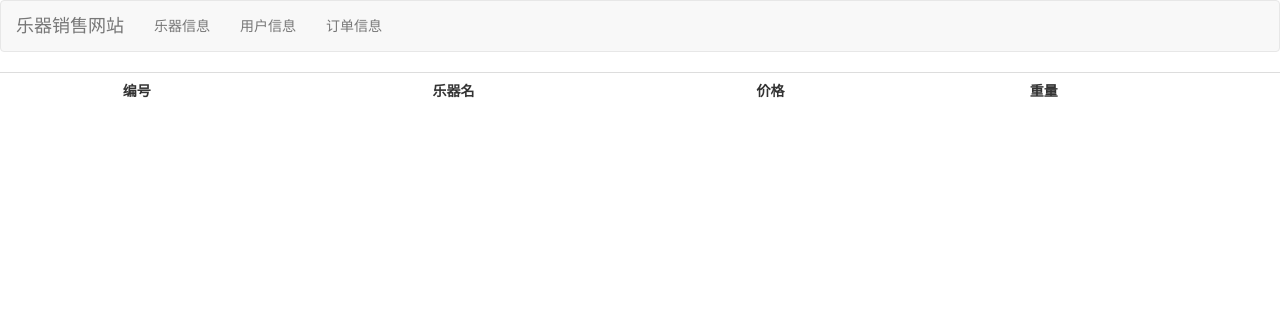
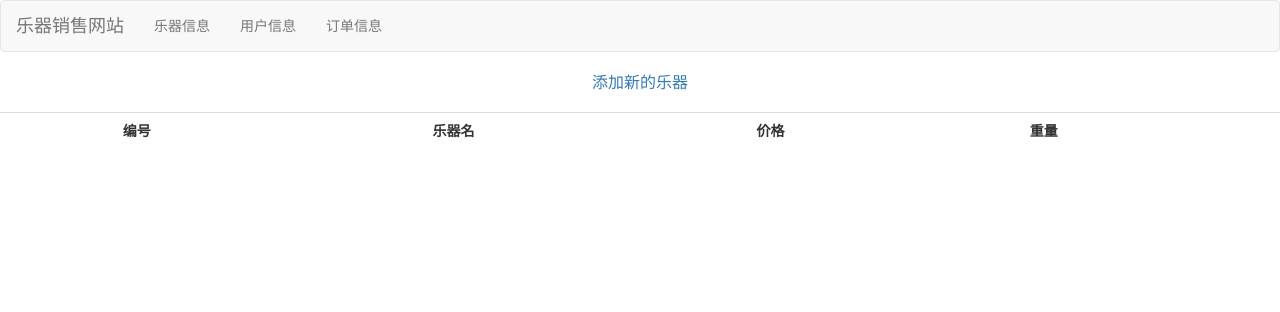
Before and after one commit to Huangyunbo1996/WebOrder, a Flask app: page /admin in a window 1280 px wide. Shown: the top 312 px of the page. Run offline with Flask 2, Linux system fonts and the light colour scheme; the visitor is signed in with stand-in values (Sample User, id 1); data that the repository does not hold is empty; some libraries are stand-ins or nearby versions.

Commit message:
upgrade css style

```diff
--- a/app/static/styles.css
+++ b/app/static/styles.css
@@ -1,3 +1,11 @@
+div.page-header{
+    text-align: center;
+}
 div.mytable th,td{
     text-align: center;
 }
+div.add-instrument{
+    font-size: 16px;
+    text-align: center;
+    height: 40px;
+}
--- a/app/templates/admin.html
+++ b/app/templates/admin.html
@@ -24,6 +24,9 @@
 </nav>
 {% endblock %}
 {% block content %}
+<div class="add-instrument">
+<a href="{{url_for('main.addInstrument')}}">添加新的乐器</a>
+</div>
 <div class="mytable">
     <table class="table">
         <tr>
--- a/app/templates/adminLogin.html
+++ b/app/templates/adminLogin.html
@@ -7,7 +7,7 @@
 <div class="page-header">
     <h2>管理员登陆</h2>
 </div>
-<div class="col-md-4">
+<div class="col-md-4 col-md-offset-4">
     {% if flag %}
     <h3 style="color:red;">账号或密码错误。</h3>
     {% endif %}
--- a/app/templates/instrumentEdit.html
+++ b/app/templates/instrumentEdit.html
@@ -5,9 +5,9 @@
 <div class="page-header">
     <h2>乐器信息编辑</h2>
 </div>
-<div class="col-md-4">
+<div class="col-md-4 col-md-offset-4">
     {% if edit_flag %}
-    <h3 style="color:red;">修改信息时发生严重错误，具体信息请看日志。</h3>
+    <h3 style="color:red;">修改信息时发生严重错误，具体信息请查看日志。</h3>
     {% endif %}
     {{ wtf.quick_form(form) }}
 </div>
--- a/app/templates/login.html
+++ b/app/templates/login.html
@@ -8,7 +8,7 @@
 <div class="page-header">
     <h2>登录</h2>
 </div>
-<div class="col-md-4">
+<div class="col-md-4 col-md-offset-4">
     {% if flag %}
     <h3 style="color:red;">用户名或密码错误，请重试。</h3>
     {% endif %}
--- a/app/templates/register.html
+++ b/app/templates/register.html
@@ -8,7 +8,7 @@
 <div class="page-header">
     <h2>注册</h2>
 </div>
-<div class="col-md-4">
+<div class="col-md-4 col-md-offset-4">
     {% if username_flag %}
     <h3 style="color:red;">此用户名已被占用，请重试。</h3>
     {% endif %}
```
